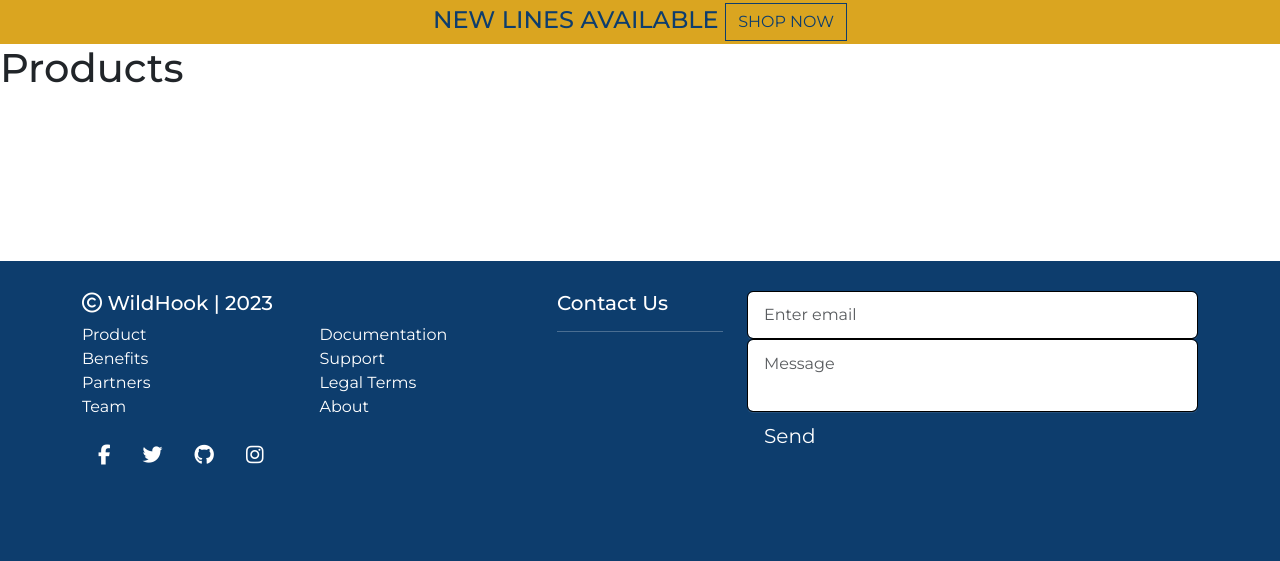
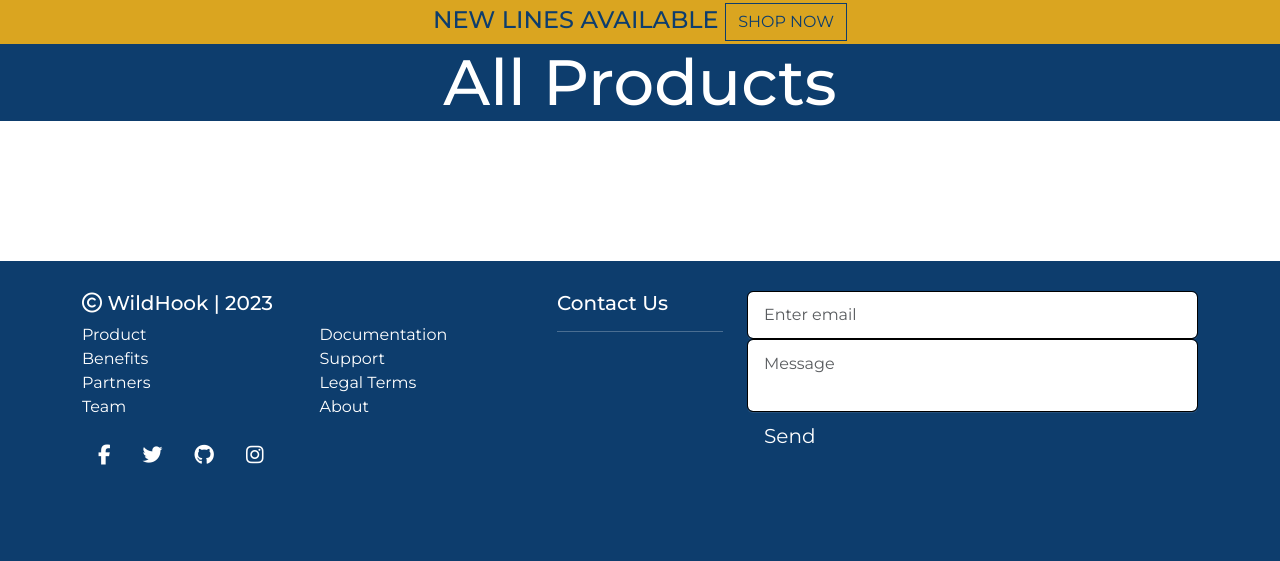
Before and after one commit to JonnyDavison/WildHook, a Django app: page /shop/item_list in a window 1280 px wide. Shown: the part 239-800 px from the top of the page. Run offline with Django 3.2, Linux system fonts and the light colour scheme; data that the repository does not hold is empty; some libraries are stand-ins or nearby versions.

Commit message:
Create page banner on item_list.html add css for resposive style

```diff
--- a/shop/templates/shop/item_list.html
+++ b/shop/templates/shop/item_list.html
@@ -1,9 +1,18 @@
 {% extends "base.html" %}
 {% load static %}
 
+
 {% block content %}
+<div class="w-100 ">
+    <div class="row">
+        <div class="col-12">
+            <div class="">
+                <h1 class="page-banner white">All Products</h1>
+            </div>
+        </div>
+    </div>
+</div>
 
-<h1>Products</h1>
 {% for item in items %}
     {{ item }}
 {% endfor %}
--- a/static/css/base.css
+++ b/static/css/base.css
@@ -143,7 +143,7 @@ body {
     color: #fff;
 }
 
-/* Promotion Section */
+/* Promotion Section Home Page */
 
 .promotions {
     background: url('/media/webimages/lum3n-pexels.jpeg') no-repeat center center fixed;
@@ -281,6 +281,18 @@ footer .form-control {
 }
 
 
+
+/* PRODUCTS PAGE  */
+
+.page-banner {
+    text-align: center;
+    justify-content: center;
+    height: fit-content;
+    width: 100%;
+    background: #0D3D6D;
+    font-size: 4rem;
+}
+
 /* MEDIA QUERIES */
 
 /* // Small devices (landscape phones, 576px and down) */
@@ -303,6 +315,10 @@ footer .form-control {
     .footer {
         height: 500px;
     }
+
+    .page-banner {
+        font-size: 2rem;
+    }
 }
 
 /* // Small devices (landscape phones, 576px and up) */
@@ -310,6 +326,10 @@ footer .form-control {
 
     .logo-txt {
         font-size: 6.5rem;
+    }
+
+    .page-banner {
+        font-size: 2rem;
     }
 
 }
@@ -320,6 +340,9 @@ footer .form-control {
     .logo-txt {
         font-size: 7.5rem;
     }
+    .page-banner {
+        font-size: 3rem;
+    }
 
 }
 
@@ -328,6 +351,10 @@ footer .form-control {
     .logo-txt {
         font-size: 9.5rem;
     }
+
+    .page-banner {
+        font-size: 4rem;
+    }
 }
 
 /* // X-Large devices (large desktops, 1200px and up) */
```
